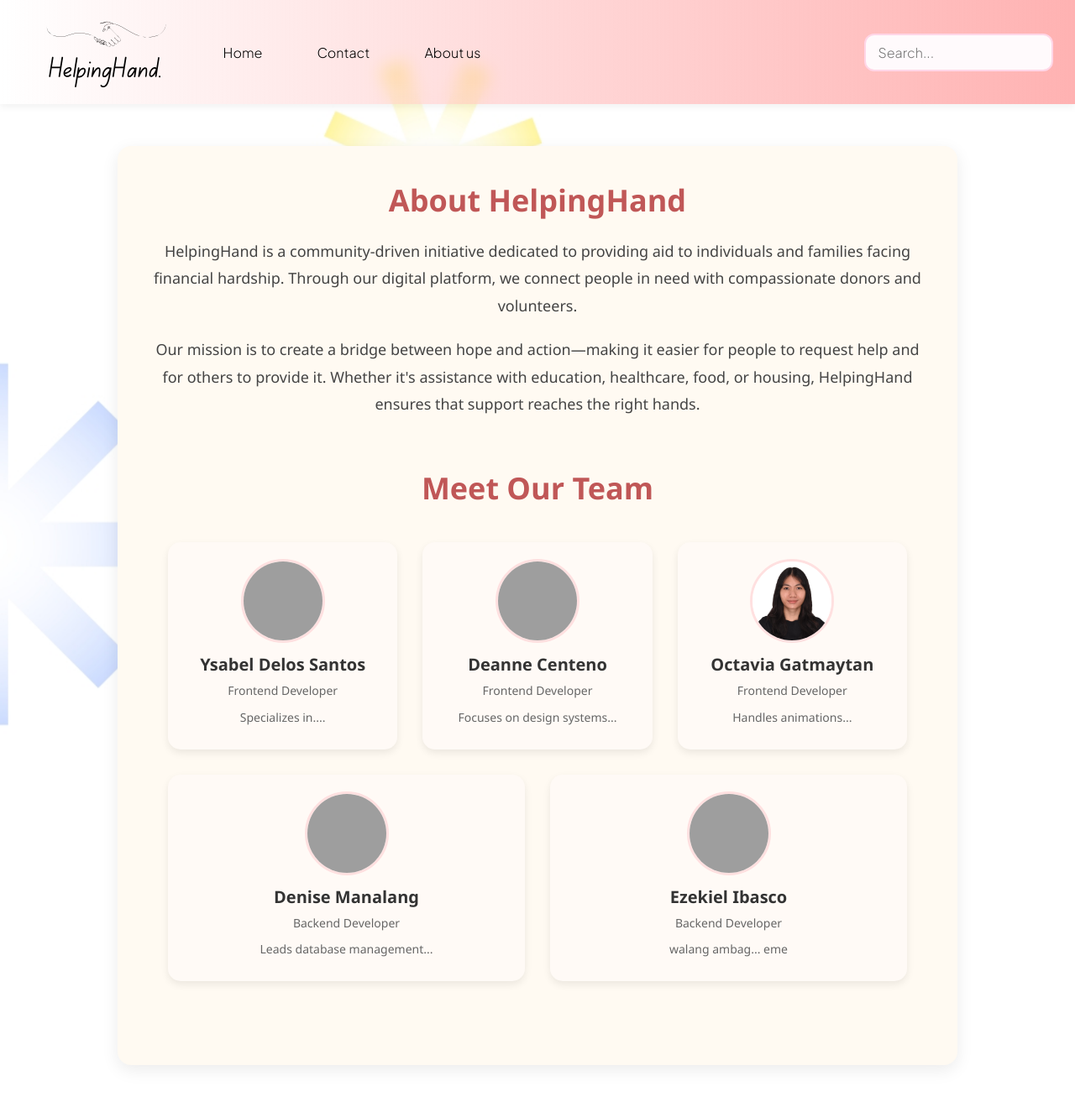
After one commit to nit-rk4/HelpingHand, a PHP site: page /pages/about-us.php in a window 1280 px wide. The commit adds this page. Shown: the whole page at 84% size. Run offline with PHP 8.4, Linux system fonts and the light colour scheme; grey boxes are pictures that could not be loaded.

Commit message:
added about-us php

```diff
--- a/css/style.css
+++ b/css/style.css
@@ -763,7 +763,129 @@ select:focus {
   box-shadow: 0 0 8px rgba(255, 178, 178, 0.5);
 }
 
+/* ------------------------------
+   ABOUT US
+--------------------------------- */
+ .about-container {
+      max-width: 1000px;
+      margin: 50px auto;
+      padding: 40px;
+      background-color: #fffaf2;
+      border-radius: 16px;
+      box-shadow: 0 6px 20px rgba(0, 0, 0, 0.08);
+      font-family: 'Segoe UI', sans-serif;
+    }
 
+    .about-container h1 {
+      font-size: 36px;
+      color: #c05757;
+      margin-bottom: 20px;
+      text-align: center;
+    }
+
+    .about-container p {
+      font-size: 18px;
+      color: #444;
+      line-height: 1.8;
+      margin-bottom: 20px;
+      text-align: center;
+    }
+
+    .team-section {
+      margin-top: 40px;
+    }
+
+    .team-section h2 {
+      color: #c05757;
+      margin-bottom: 20px;
+    }
+
+    .team-members {
+      display: flex;
+      flex-wrap: wrap;
+      gap: 20px;
+    }
+
+    .team-member {
+      background-color: #ffe7eb;
+      padding: 20px;
+      border-radius: 12px;
+      flex: 1 1 250px;
+      box-shadow: 0 4px 10px rgba(0, 0, 0, 0.05);
+    }
+
+    .team-member h3 {
+      margin: 0 0 10px;
+      color: #7c0000;
+    }
+
+    .team-member p {
+      margin: 0;
+      font-size: 14px;
+      color: #555;
+    }
+
+.team-section {
+  max-width: 1000px;
+  margin: 60px auto;
+  text-align: center;
+  padding: 0 20px;
+}
+
+.team-section h2 {
+  font-size: 36px;
+  margin-bottom: 40px;
+  color: #c05757;
+}
+
+.team-members {
+  display: flex;
+  flex-wrap: wrap;
+  justify-content: center;
+  gap: 30px;
+}
+
+.team-member {
+  background: #fffaf6;
+  border-radius: 15px;
+  box-shadow: 0 4px 10px rgba(0, 0, 0, 0.08);
+  padding: 20px;
+  width: 220px;
+  text-align: center;
+  transition: transform 0.3s ease;
+}
+
+.team-member:hover {
+  transform: translateY(-5px);
+}
+
+.team-member img {
+  display: block;
+  margin: 0 auto 12px auto;
+  width: 100px;
+  height: 100px;
+  border-radius: 50%;
+  object-fit: cover;
+  border: 3px solid #ffe0e0;
+}
+
+.team-member h3 {
+  font-size: 20px;
+  margin-bottom: 5px;
+  color: #333;
+}
+
+.team-member p {
+  font-size: 14px;
+  color: #666;
+  margin-bottom: 6px;
+}
+
+.team-member h3,
+.team-member p {
+  word-wrap: break-word;
+  text-align: center;
+}
 
 /* ------------------------------
    HELP BOARD
--- /dev/null
+++ b/pages/about-us.php
@@ -0,0 +1,75 @@
+<!DOCTYPE html>
+<html lang="en">
+<head>
+  <meta charset="UTF-8" />
+  <title>About Us - HelpingHand</title>
+  <link rel="stylesheet" href="../css/style.css" />
+
+  <!-- NAVBAR -->
+  <header class="navbar" id="nav-color">
+    <div class="nav-left">
+      <img class="logo" src="../assets/logo.svg" alt="HelpingHand Logo" />
+      <nav>
+        <ul class="nav-links">
+          <li><a href="admin-dashboard.php">Home</a></li>
+          <li><a href="#">Contact</a></li>
+          <li><a href="about-us.php" class="active">About us</a></li>
+        </ul>
+      </nav>
+    </div>
+    <div class="searchbar">
+      <input type="text" placeholder="Search..." />
+    </div>
+  </header>
+
+  <!-- ABOUT US CONTENT -->
+  <main class="about-container">
+    <h1>About HelpingHand</h1>
+    <p>
+      HelpingHand is a community-driven initiative dedicated to providing aid to individuals and families facing financial hardship.
+      Through our digital platform, we connect people in need with compassionate donors and volunteers.
+    </p>
+    <p>
+      Our mission is to create a bridge between hope and action—making it easier for people to request help and for others to provide it.
+      Whether it's assistance with education, healthcare, food, or housing, HelpingHand ensures that support reaches the right hands.
+    </p>
+
+<div class="team-section">
+  <h2>Meet Our Team</h2>
+  <div class="team-members">
+    <div class="team-member">
+      <img src="https://img.redbull.com/images/c_crop,x_246,y_0,h_720,w_540/c_fill,w_450,h_600/q_auto:low,f_auto/redbullcom/2020/10/30/yrn6erzpnmlqnosjeaws/valorant-operator-killjoy" alt="Ysa">
+      <h3>Ysabel Delos Santos</h3>
+      <p>Frontend Developer</p>
+      <p>Specializes in....</p>
+    </div>
+
+    <div class="team-member">
+      <img src="https://cmsassets.rgpub.io/sanity/images/dsfx7636/news/08b3d8822544bd327ebed0768c8b90fcec83d1a5-616x822.png?auto=format&fit=fill&q=80&w=457" alt="Deanne">
+      <h3>Deanne Centeno</h3>
+      <p>Frontend Developer</p>
+      <p>Focuses on design systems...</p>
+    </div>
+
+    <div class="team-member">
+      <img src="../assets/tavi.jpg" alt="Tavi">
+      <h3>Octavia Gatmaytan</h3>
+      <p>Frontend Developer</p>
+      <p>Handles animations...</p>
+    </div>
+
+    <div class="team-member">
+      <img src="https://static.toiimg.com/thumb/msid-119268991,width-1280,height-720,resizemode-4/119268991.jpg" alt="Denise">
+      <h3>Denise Manalang</h3>
+      <p>Backend Developer</p>
+      <p>Leads database management...</p>
+    </div>
+
+    <div class="team-member">
+      <img src="https://encrypted-tbn0.gstatic.com/images?q=tbn:ANd9GcQYQ8rJ-ntQaiqxsmeqMm9SeIqHSsANvhkdsA&s" alt="Eze">
+      <h3>Ezekiel Ibasco</h3>
+      <p>Backend Developer</p>
+      <p>walang ambag... eme</p>
+    </div>
+  </div>
+</div>
```
Also changed, not shown: assets/tavi.jpg (added).
